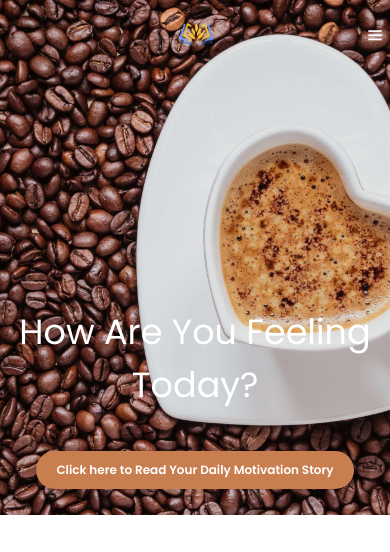
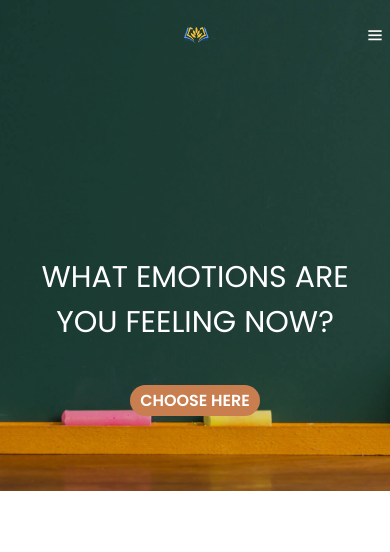
Before and after one commit to angelocdz/ffirms-static, a website: page dist/index.html in a window 390 px wide. Shown: the top 552 px of the page. Drawn offline with nearby package versions, Linux system fonts and the light colour scheme.

Commit message:
Update homepage

```diff
--- a/dist/css/style.css
+++ b/dist/css/style.css
@@ -190,7 +190,8 @@ a {
 }
 
 .logo-content img {
-  width: 23%;
+  /*width: 13%;*/
+  width: 16%;
 }
 
 .nav-link {
@@ -343,35 +344,36 @@ img {
   .header-active .navOpen-btn {
     color: var(--text-color);
   }
+
 }
 
 /* Hero */
 .hero {
   text-align: center;
   position: relative;
-  height: 65vh;
+  height: 65%;
   width: 100%;
-  background: url("../images/homeImg1.jpg") rgba(0, 0, 0, 0.1);
+  background: url("../images/hero1.jpg") rgba(0, 0, 0, 0.1);
   background-blend-mode: multiply;
   background-size: cover;
   background-position: center center;
 }
 
 .hero__container {
-  margin-top: 23rem;
   display: grid;
   justify-items: center;
   row-gap: 4rem;
 }
 
 .hero__title {
+  margin-top: 4em;
   text-align: center;
   font-size: var(--big-font);
   color: var(--white-color);
   font-weight: var(--font-regular);
 }
 
-.motivation-btn {
+.hero__btn {
   font-size: var(--h4-font);
   font-weight: var(--font-semi-bold);
 }
@@ -551,8 +553,8 @@ img {
   height: 300px;
   width: 210px;
   */
-  height: 150px;
-  width: 96px;
+  max-height: 230px;
+  max-width: 160px;
   border-radius: 6px;
   overflow: hidden;
 }
@@ -651,9 +653,19 @@ img {
 }
 
 /* responsive media */
+@media screen and (max-width: 1024px) {
+  .images__container {
+    padding: 0 9rem;
+  }
+}
+
 @media screen and (max-width: 768px) {
   .section {
     padding: 7rem 1rem;
+  }
+
+  .header-active {
+    height: 4rem;
   }
 
   .images .image-box{
@@ -686,17 +698,22 @@ img {
     padding: 0.5rem;
   }
 
-  /* Hero */
-  .hero {
-    height: 61vh;
+  .logo-content img {
+    /*width: 26%;*/
   }
 
-  .hero-title {
+
+  /* Hero */
+  .hero__title {
     font-size: 3rem;
+    margin-top: 6em;
   }
 
-  .hero-btn {
+  .hero__btn {
+    /*
     font-size: 1rem !important;
+    */
+    padding: 0.3rem 1rem;
   }
 
   /* blog */
@@ -736,8 +753,10 @@ img {
   }
 
   .motivation-btn {
+    /*
     font-size: var(--smaller-font);
     padding: 1rem 2rem;
+    */
   }
 
   .menuItem-price {
--- a/dist/index.html
+++ b/dist/index.html
@@ -36,13 +36,13 @@
 <!-- HERO -->
   <section class="hero section" id="hero">
     <div class="hero__container container">
-      <h1 class="hero__title">How Are You Feeling Today?</h1>
-      <a href="motivation.html" class="motivation-btn button">Click here to Read Your Daily Motivation Story</a>
+      <h1 class="hero__title">WHAT EMOTIONS ARE YOU FEELING NOW?</h1>
+      <a href="#images" class="hero__btn button">CHOOSE HERE</a>
     </div>
   </section>
-<!-- Affirmation images -->
+<!-- IMAGES -->
   <main>
-    <div class="affirmation-images section">
+    <div class="affirmation-images section" id="images">
       <div class="images container images__container">
         <div class="image-box" data-name="spiderman"><a href="affirmation.html"><img src="images/c1.png" alt=""></a></div>
         <div class="image-box" data-name="joker"><a href="affirmation.html"><img src="images/c2.png" alt=""></a></div>
```
Also changed, not shown: dist/images/c1.png, dist/images/c10.png, dist/images/c11.png, dist/images/c12.png, dist/images/c2.png, dist/images/c3.png, dist/images/c4.png, dist/images/c5.png, dist/images/c6.png, dist/images/c7.png, dist/images/c8.png, dist/images/c9.png, dist/images/hero1.jpg (added), dist/images/hero2.jpg (added), 2 more files.
